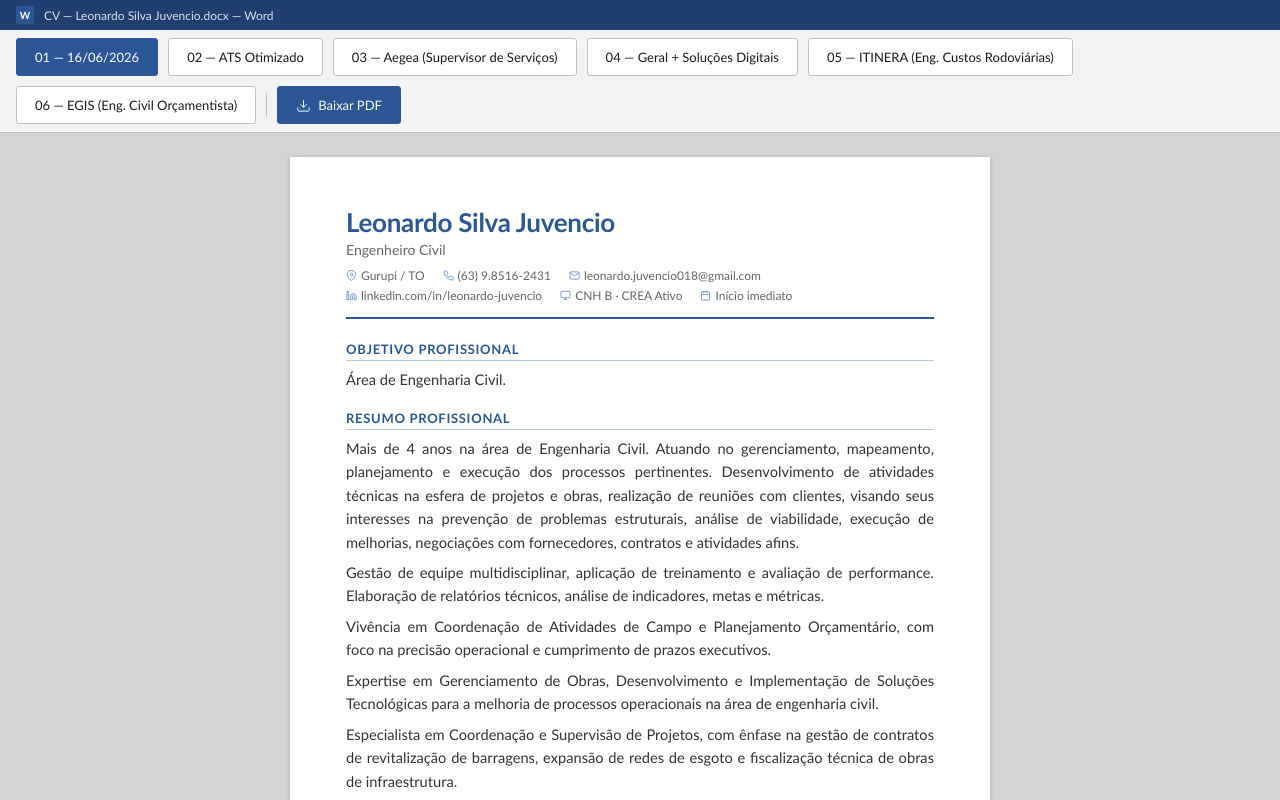
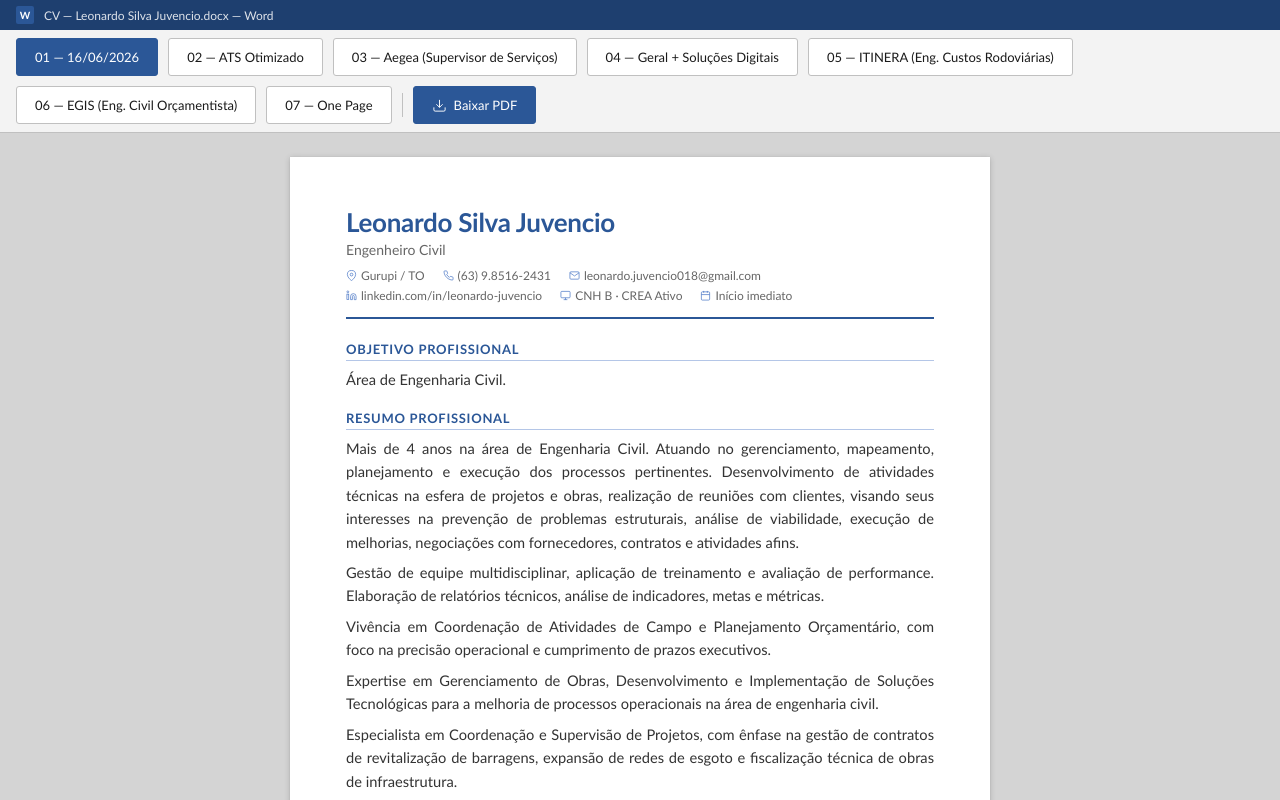
Before and after one commit to lnrdjuv/cv-web, a Next.js app: page / in a window 1280 px wide. Shown: the top 800 px of the page. Built offline with nearby package versions, Linux system fonts and the light colour scheme; a web font is replaced by a local one.

Commit message:
feat: add CV variation 07 — One Page (condensed summary + experience)

```diff
--- a/src/app/api/pdf/route.tsx
+++ b/src/app/api/pdf/route.tsx
@@ -1,13 +1,13 @@
 import { NextResponse } from "next/server";
 import { renderToStream } from "@react-pdf/renderer";
 import { CVDocument } from "@/components/CVDocument";
-import { cvMain, cvATS, cvAegea, cvGeneral, cvItinera, variations } from "@/data/cv";
+import { cvMain, cvATS, cvAegea, cvGeneral, cvItinera, cvOnePage, cvEgis, variations } from "@/data/cv";
 import type { CVData } from "@/data/cv";
 
 export async function GET(request: Request): Promise<Response> {
   const url = new URL(request.url);
   const variant = url.searchParams.get("v") || "main";
-  const cvMap: Record<string, CVData> = { main: cvMain, ats: cvATS, aegea: cvAegea, general: cvGeneral, itinera: cvItinera };
+  const cvMap: Record<string, CVData> = { main: cvMain, ats: cvATS, aegea: cvAegea, general: cvGeneral, itinera: cvItinera, egis: cvEgis, onepage: cvOnePage };
   const data = cvMap[variant] || cvMain;
 
   try {
--- a/src/app/page.tsx
+++ b/src/app/page.tsx
@@ -1,11 +1,11 @@
 "use client";
 
 import CVTemplate from "@/components/CVTemplate";
-import { cvMain, cvATS, cvAegea, cvGeneral, cvItinera, variations } from "@/data/cv";
+import { cvMain, cvATS, cvAegea, cvGeneral, cvItinera, cvOnePage, cvEgis, variations } from "@/data/cv";
+import type { CVData } from "@/data/cv";
 import { useState } from "react";
-import { CVData } from "@/data/cv";
 
-const cvMap: Record<string, CVData> = { main: cvMain, ats: cvATS, aegea: cvAegea, general: cvGeneral, itinera: cvItinera };
+const cvMap: Record<string, CVData> = { main: cvMain, ats: cvATS, aegea: cvAegea, general: cvGeneral, itinera: cvItinera, egis: cvEgis, onepage: cvOnePage };
 
 export default function Home() {
   const [active, setActive] = useState("main");
--- a/src/data/cv.ts
+++ b/src/data/cv.ts
@@ -570,6 +570,74 @@ export const cvEgis: CVData = {
   ],
 };
 
+// ===== VERSÃO 07 — ONE PAGE (RESUMO ENXUTO) =====
+export const cvOnePage: CVData = {
+  personal: {
+    name: "Leonardo Silva Juvencio",
+    title: "Engenheiro Civil",
+    address: "Gurupi / TO",
+    phone: "(63) 9.8516-2431",
+    email: "leonardo.juvencio018@gmail.com",
+    linkedin: "linkedin.com/in/leonardo-juvencio",
+    cnh: "B",
+    crea: "Ativo",
+    availability: "Início imediato",
+  },
+  objective: "Área de Engenharia Civil.",
+  summary: [
+    "Mais de 4 anos de experiência em gerenciamento de obras de infraestrutura, saneamento básico e contratos públicos. Atuação em fiscalização técnica, controle físico-financeiro, gestão de equipes multidisciplinares e atendimento a requisitos regulatórios.",
+    "Diferencial em transformação digital: desenvolvimento de plataformas georreferenciadas, ferramentas de automação e dashboards (Power BI, Excel VBA) para otimização de processos, redução de tempo de relatórios em 60% e aumento de precisão orçamentária em mais de 40%.",
+  ],
+  education: [
+    { degree: "MBA em Projeto, Desempenho e Construção de Estruturas e Fundações" },
+    { degree: "Superior Completo em Engenharia Civil" },
+    { degree: "Técnico em Administração" },
+  ],
+  experience: [
+    {
+      company: "BRK Ambiental",
+      role: "Encarregado de Obras",
+      period: "07/2024 — atual",
+      bullets: [
+        "Gerenciamento de contratos de revitalização de barragens, expansão de redes de esgoto e fiscalização técnica de obras de infraestrutura",
+        "Desenvolvimento de ferramentas de automação e controle físico-financeiro (VBA, Power BI), com ganho de precisão orçamentária superior a 40%",
+        "Supervisão de obras relevantes: coletor tronco 500mm (método não destrutivo), reforma de reservatórios de concreto armado e construção de ETA (60 m³/s)",
+        "Elaboração de termos de referência, relatórios técnicos e atendimento a requisitos do órgão regulador municipal",
+      ],
+    },
+    {
+      company: "ARCADIS",
+      role: "Gestor de Obras",
+      period: "10/2023 — 07/2024",
+      bullets: [
+        "Fiscalização técnica integral do projeto de expansão da Estação Elevatória de Esgoto Final de Gurupi",
+        "Desenvolvimento e implementação de plataforma online para relatórios georreferenciados, reduzindo o tempo de produção em 60%",
+        "Gestão de demandas do órgão regulador municipal e otimização de processos de relatórios",
+      ],
+    },
+    {
+      company: "PROSTAFF Recursos Humanos",
+      role: "Técnico de Projetos e Controle de Obras I",
+      period: "01/2023 — 10/2023",
+      bullets: [
+        "Fiscalização de atividades de recomposição asfáltica em via concessionada, com gerenciamento de equipe terceirizada (25+ operários)",
+        "Implantação de tecnologia de geolocalização e dashboards Power BI para monitoramento de obras públicas em tempo real",
+        "Desenvolvimento de boletins diários automatizados com indicadores de produtividade",
+      ],
+    },
+    {
+      company: "Construtora Sempre Viva",
+      role: "Engenheiro Civil",
+      period: "01/2022 — 12/2022",
+      bullets: [
+        "Gerenciamento de projetos, medições detalhadas e estimativas orçamentárias com 100% de cumprimento de prazos executivos",
+        "Implementação de sistema de medição confiável com rastreabilidade dos valores investidos",
+      ],
+    },
+  ],
+  systems: ["SAP", "OBZ", "UAU", "CRM", "Power BI", "Excel Avançado"],
+};
+
 // ===== VARIATIONS =====
 export const variations: Record<string, { slug: string; label: string; data: CVData }> = {
   main: { slug: "main", label: "01 — 16/06/2026", data: cvMain },
@@ -578,4 +646,5 @@ export const variations: Record<string, { slug: string; label: string; data: CVD
   general: { slug: "general", label: "04 — Geral + Soluções Digitais", data: cvGeneral },
   itinera: { slug: "itinera", label: "05 — ITINERA (Eng. Custos Rodoviárias)", data: cvItinera },
   egis: { slug: "egis", label: "06 — EGIS (Eng. Civil Orçamentista)", data: cvEgis },
+  onepage: { slug: "onepage", label: "07 — One Page", data: cvOnePage },
 };
```
